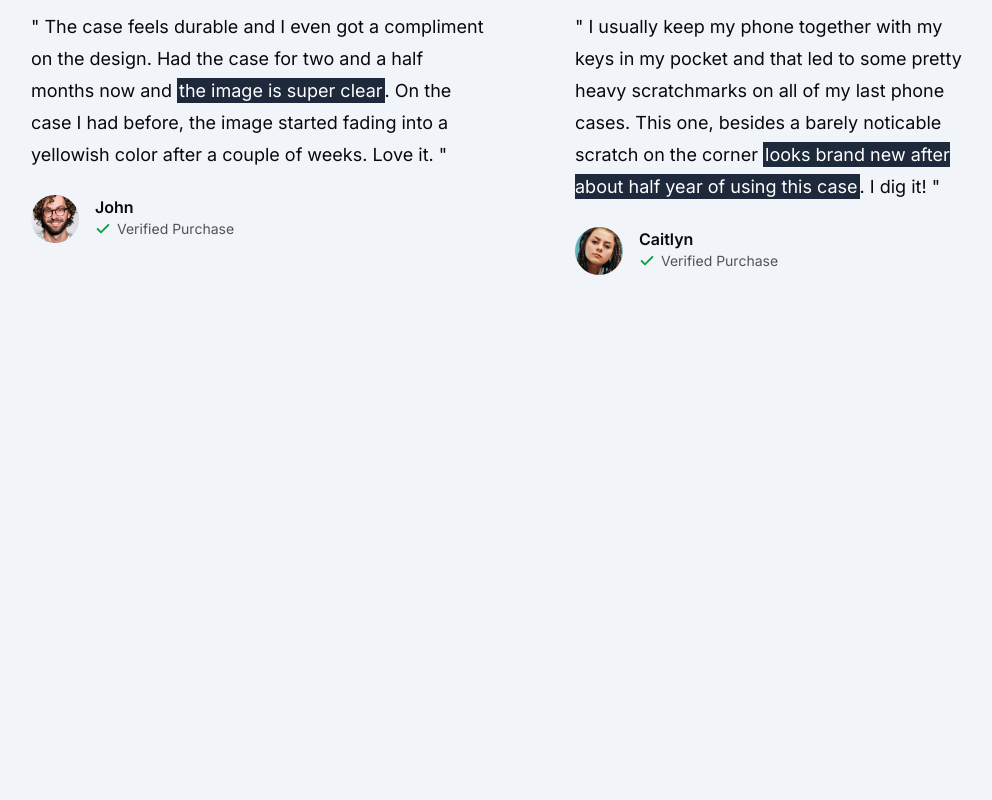
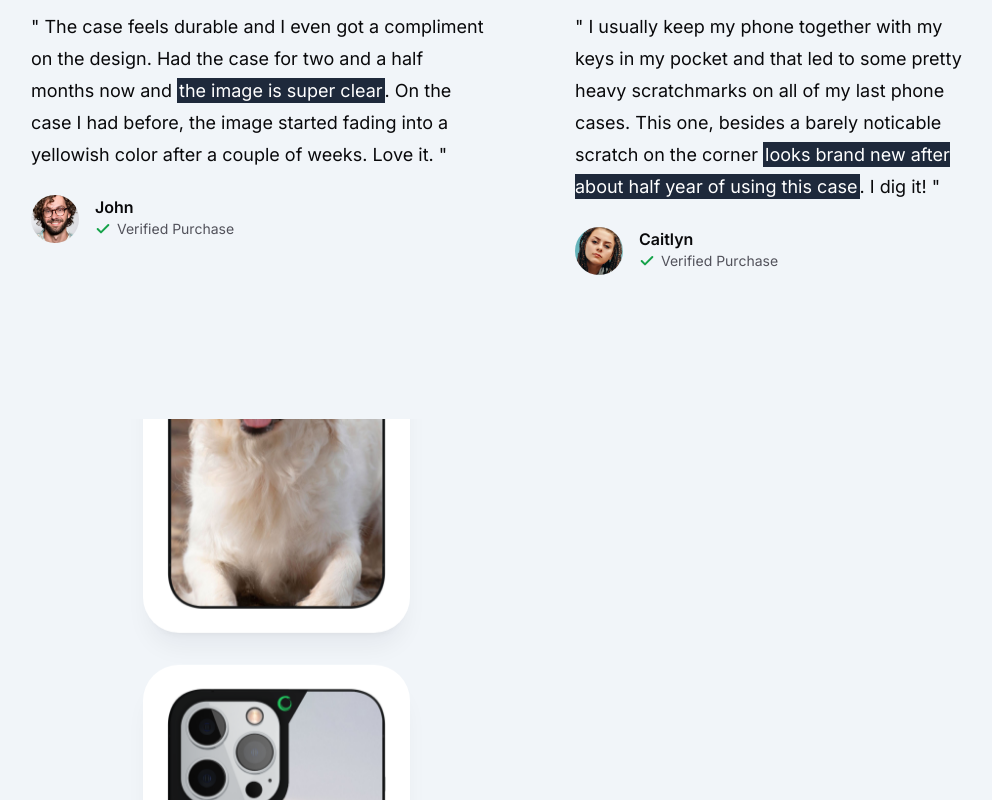
Before and after one commit to dalinec/case-eshop, a Next.js app: page / in a window 1280 px wide. Shown: the part 1380-2180 px from the top of the page, without its empty margins (65-1057 px from the left). Built offline with nearby package versions, Linux system fonts and the light colour scheme; no server answers.

Commit message:
added animated reviews component

```diff
--- a/src/app/consts/imageConsts.tsx
+++ b/src/app/consts/imageConsts.tsx
@@ -40,3 +40,12 @@ export const reviewsConsts = [
     img: "/users/user-2.png",
   },
 ];
+
+export const PHONES = [
+  "/testimonials/1.jpg",
+  "/testimonials/2.jpg",
+  "/testimonials/3.jpg",
+  "/testimonials/4.jpg",
+  "/testimonials/5.jpg",
+  "/testimonials/6.jpg",
+];
--- a/src/app/page.tsx
+++ b/src/app/page.tsx
@@ -115,7 +115,7 @@ export default function Home() {
               What our{" "}
               <span className="relative px-2">
                 customers{" "}
-                <Icons.underline className="pointer-events-none absolute inset-x-0 -bottom-6 hidden text-green-500 sm:block" />
+                <Icons.underline className="jusce pointer-events-none absolute inset-x-0 -bottom-6 hidden text-green-500 sm:block" />
               </span>{" "}
               say
             </h2>
--- a/src/components/Reviews.tsx
+++ b/src/components/Reviews.tsx
@@ -2,8 +2,11 @@
 
 import Image from "next/image";
 import Container from "./Container";
-import { useRef } from "react";
+import React, { HTMLAttributes, useEffect, useRef, useState } from "react";
 import { useInView } from "framer-motion";
+import { PHONES } from "@/app/consts/imageConsts";
+import { cn } from "@/lib/utils";
+import Phone from "./Phone";
 
 const Reviews = () => {
   return (
@@ -24,14 +27,143 @@ const Reviews = () => {
 
 export default Reviews;
 
+function splitArray<T>(array: Array<T>, numParts: number) {
+  const result: Array<Array<T>> = [];
+
+  for (let i = 0; i < array.length; i++) {
+    const index = i % numParts;
+    if (!result[index]) {
+      result[index] = [];
+    }
+    result[index].push(array[i]);
+  }
+  return result;
+}
+
 const ReviewGrid = () => {
   const containerRef = useRef<HTMLDivElement | null>(null);
   const isInView = useInView(containerRef, { once: true, amount: 0.4 });
+  const columns = splitArray(PHONES, 3);
+  const column1 = columns[0];
+  const column2 = columns[1];
+  const column3 = splitArray(columns[2], 2);
 
   return (
     <div
       ref={containerRef}
       className="relative -mx-4 mt-16 grid h-[49rem] max-h-[150vh] grid-cols-1 items-start gap-8 overflow-hidden px-4 sm:mt-20 md:grid-cols-2 lg:grid-cols-3"
-    ></div>
+    >
+      {isInView ? (
+        <>
+          <ReviewColumn
+            reviews={[...column1, ...column3.flat(), ...column2]}
+            reviewClassName={(reviewIndex) =>
+              cn({
+                "md:hidden": reviewIndex >= column1.length + column3[0].length,
+                "lg:hidden": reviewIndex >= column1.length,
+              })
+            }
+            msPerPixel={10}
+          />
+          <ReviewColumn
+            reviews={[...column2, ...column3[1]]}
+            className="hidden md:block"
+            reviewClassName={(reviewIndex) =>
+              reviewIndex >= column2.length ? "lg:hidden" : ""
+            }
+            msPerPixel={15}
+          />
+          <ReviewColumn
+            reviews={column3.flat()}
+            className="hidden md:block"
+            msPerPixel={10}
+          />
+        </>
+      ) : (
+        ""
+      )}
+    </div>
   );
 };
+
+const ReviewColumn = ({
+  reviews,
+  className,
+  reviewClassName,
+  msPerPixel = 0,
+}: {
+  reviews: string[];
+  className?: string;
+  reviewClassName?: (reviewIndex: number) => string;
+  msPerPixel?: number;
+}) => {
+  const columnRef = useRef<HTMLDivElement | null>(null);
+  const [columnHeight, setColumnHeigth] = useState(0);
+  const duration = `${columnHeight * msPerPixel}ms`;
+
+  useEffect(() => {
+    if (!columnRef.current) return;
+
+    const resizeObserver = new window.ResizeObserver(() => {
+      setColumnHeigth(columnRef.current?.offsetHeight ?? 0);
+    });
+
+    resizeObserver.observe(columnRef.current);
+
+    return () => {
+      resizeObserver.disconnect();
+    };
+  }, []);
+
+  return (
+    <div
+      ref={columnRef}
+      className={cn("animate-marquee space-y-8 py-4", className)}
+      style={{ "--marquee-duration": duration } as React.CSSProperties}
+    >
+      {/* contat -> so we can just show more of the same revies */}
+      {reviews.concat(reviews).map((imgSrc, reviewIndex) => {
+        return (
+          <Review
+            key={reviewIndex}
+            className={reviewClassName?.(reviewIndex % reviews.length)}
+            imgSrc={imgSrc}
+          />
+        );
+      })}
+    </div>
+  );
+};
+
+interface ReviewProps extends HTMLAttributes<HTMLDivElement> {
+  imgSrc: string;
+}
+
+const Review = ({ imgSrc, className, ...props }: ReviewProps) => {
+  const POSSIBLE_ANIMATION_DELAYS = [
+    "0s",
+    "0.1s",
+    "0.2s",
+    "0.3s",
+    "0.4s",
+    "0.5s",
+  ];
+
+  const animationDelay =
+    POSSIBLE_ANIMATION_DELAYS[
+      Math.floor(Math.random() * POSSIBLE_ANIMATION_DELAYS.length)
+    ];
+
+  return (
+    <div
+      className={cn(
+        "animate-fade-in rounded-[2.25rem] bg-white p-6 opacity-0 shadow-xl shadow-slate-900/5",
+        className,
+      )}
+      style={{ animationDelay }}
+      {...props}
+    >
+      <Phone imgSrc={imgSrc} />
+    </div>
+  );
+};
--- a/tailwind.config.ts
+++ b/tailwind.config.ts
@@ -1,13 +1,14 @@
-import type { Config } from "tailwindcss"
+import { transform } from "next/dist/build/swc";
+import type { Config } from "tailwindcss";
 
 const config = {
   darkMode: ["class"],
   content: [
-    './pages/**/*.{ts,tsx}',
-    './components/**/*.{ts,tsx}',
-    './app/**/*.{ts,tsx}',
-    './src/**/*.{ts,tsx}',
-	],
+    "./pages/**/*.{ts,tsx}",
+    "./components/**/*.{ts,tsx}",
+    "./app/**/*.{ts,tsx}",
+    "./src/**/*.{ts,tsx}",
+  ],
   prefix: "",
   theme: {
     container: {
@@ -67,14 +68,29 @@ const config = {
           from: { height: "var(--radix-accordion-content-height)" },
           to: { height: "0" },
         },
+        marquee: {
+          "100%": {
+            transform: "translateY(-50%)",
+          },
+        },
+        "fade-in": {
+          from: {
+            opacity: "0",
+          },
+          to: {
+            opacity: "1",
+          },
+        },
       },
       animation: {
         "accordion-down": "accordion-down 0.2s ease-out",
         "accordion-up": "accordion-up 0.2s ease-out",
+        marquee: "marquee var(--marquee-duration) linear infinite",
+        "fade-in": "fade-in 0.5s linear forwards",
       },
     },
   },
   plugins: [require("tailwindcss-animate")],
-} satisfies Config
+} satisfies Config;
 
-export default config
+export default config;
```
